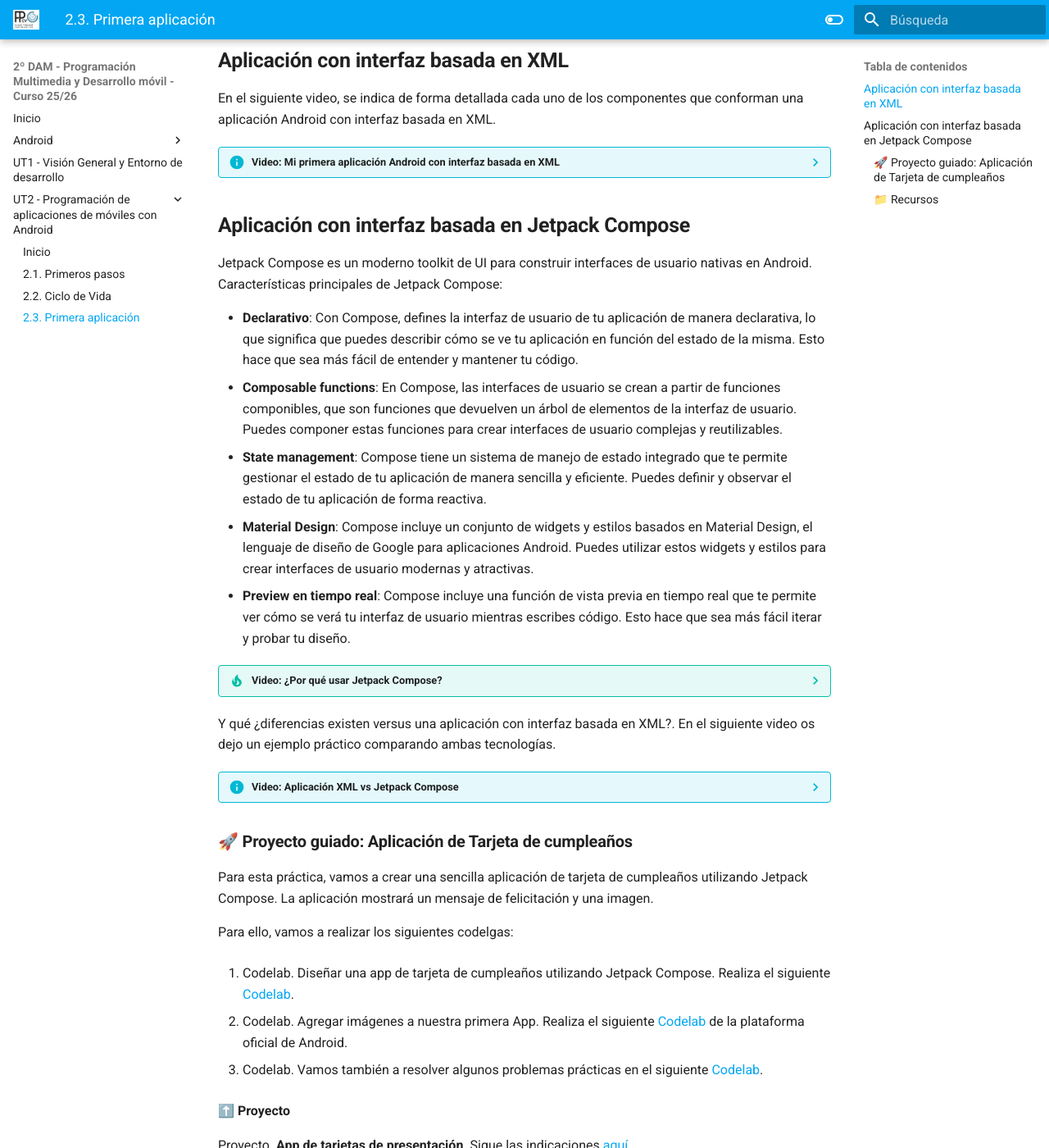
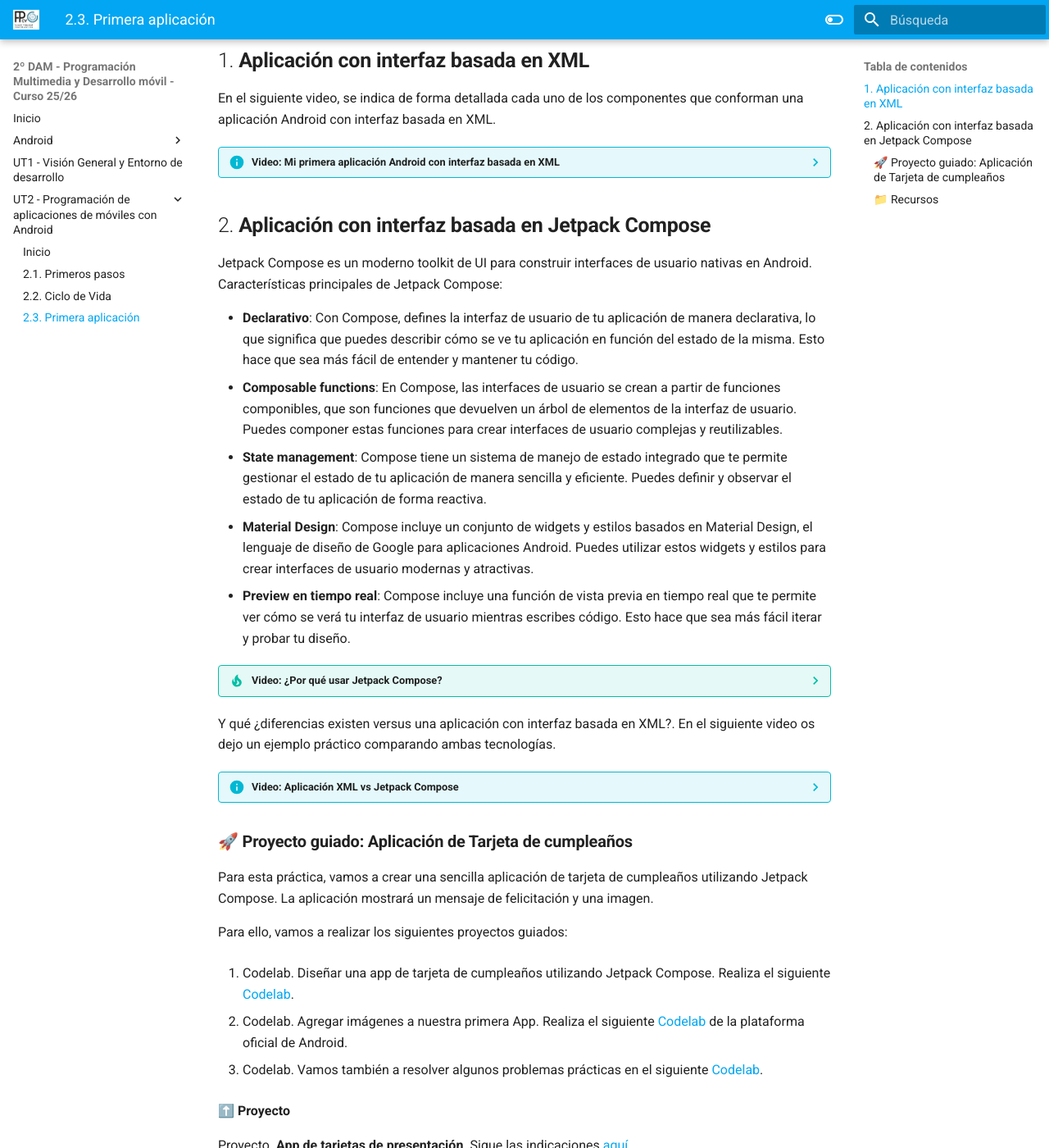
Before and after one commit to jssdocente/pmdm2526d, an MkDocs documentation site: the page built from docs/temas/02/2.3-primera-app.md, in a window 1280 px wide and 1400 px high, scrolled down 280 px. Shown: the whole window at 82% size. Built offline with MkDocs 1.6.1 and Material for MkDocs 9.7.7, drawn with Linux system fonts in a browser that asks for light colours.

Commit message:
Update section headers for "Mi primera aplicación Android" to improve clarity and consistency

```diff
--- a/docs/temas/02/2.3-primera-app.md
+++ b/docs/temas/02/2.3-primera-app.md
@@ -2,7 +2,7 @@
 
 Para desarrollar una aplicación Android, debemos decidir si vamos a utilizar la interfaz tradicional basada en XML o la más moderna basada en Jetpack Compose. En este apartado, vamos a crear una aplicación sencilla utilizando ambas tecnologías.
 
-## **Aplicación con interfaz basada en XML**
+## 1. **Aplicación con interfaz basada en XML**
 
 En el siguiente video, se indica de forma detallada cada uno de los componentes que conforman una aplicación Android con interfaz basada en XML.
 
@@ -12,7 +12,7 @@
 
 
 
-## **Aplicación con interfaz basada en Jetpack Compose**
+## 2. **Aplicación con interfaz basada en Jetpack Compose**
 
 Jetpack Compose es un moderno toolkit de UI para construir interfaces de usuario nativas en Android. Características principales de Jetpack Compose:
 
@@ -41,7 +41,7 @@
 
 Para esta práctica, vamos a crear una sencilla aplicación de tarjeta de cumpleaños utilizando Jetpack Compose. La aplicación mostrará un mensaje de felicitación y una imagen.
 
-Para ello, vamos a realizar los siguientes codelgas:
+Para ello, vamos a realizar los siguientes proyectos guiados:
 
 1. Codelab. Diseñar una app de tarjeta de cumpleaños utilizando Jetpack Compose. Realiza el siguiente [Codelab](https://developer.android.com/codelabs/basic-android-kotlin-compose-text-composables?hl=es-419).
 
```
